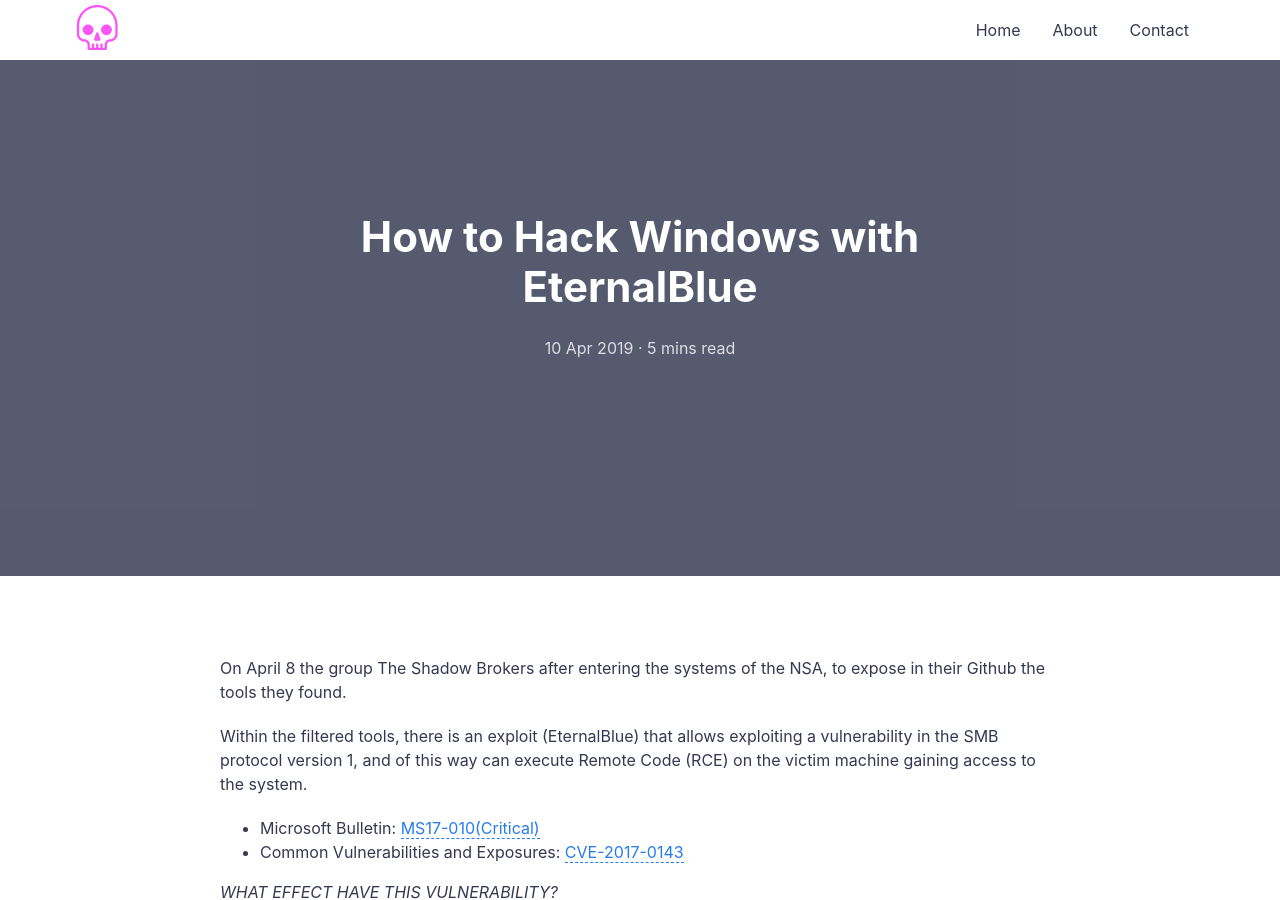
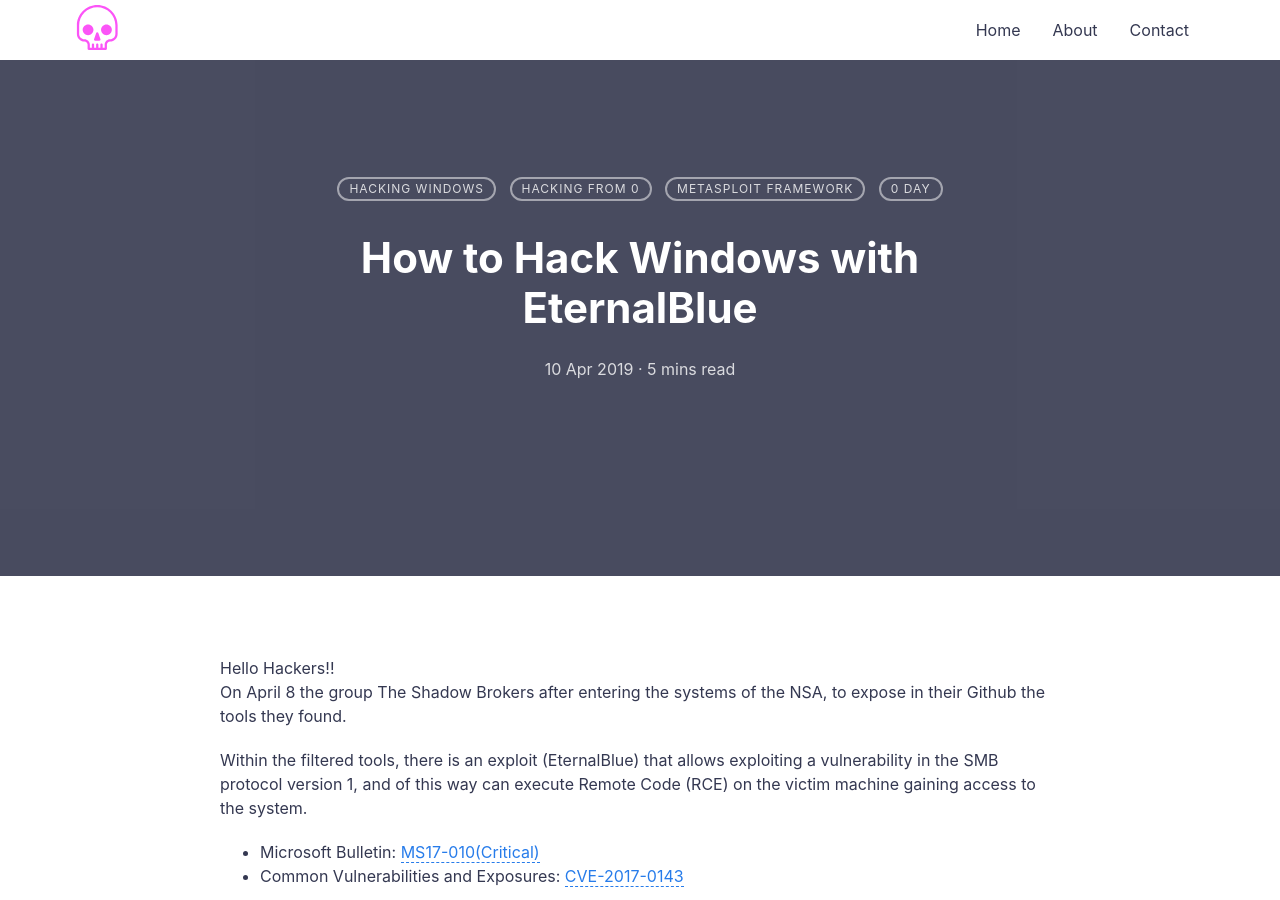
Before and after one commit to HackingProfessional/HTB, a Jekyll site: the page built from _posts/2019-04-10-Hack-Windows-with-EternalBlue.md, in a window 1280 px wide and 900 px high. Built offline with Jekyll 4.4.1, drawn with Linux system fonts in a browser that asks for light colours; our own code applies the rules of GitHub Pages for plain Markdown files; comment, search, counter and statistics services are not loaded.

Commit message:
Update 2019-04-10-Hack-Windows-with-EternalBlue.md

```diff
--- a/_posts/2019-04-10-Hack-Windows-with-EternalBlue.md
+++ b/_posts/2019-04-10-Hack-Windows-with-EternalBlue.md
@@ -1,15 +1,13 @@
 ---
-layout: post
 title: "How to Hack Windows with EternalBlue"
-excerpt: "Using the NSA's EternalBlue exploit"
+author: Gerh
+featured-img: EternalBlue
 image: "https://hackingprofessional.github.io/Security/images/EternalBlue.png"
-tags:
-  - Hacking Windows.
-  - Hacking from 0
-  - Metasploit Framework
-  - 0 Day
+description: "Using the NSA's EternalBlue exploit"
+categories: [Hacking Windows, Hacking from 0, Metasploit Framework, 0 Day]
 ---
 
+Hello Hackers!!
 On April 8 the group The Shadow Brokers after entering the systems of the NSA, to expose in their Github the tools they found.
 
 Within the filtered tools, there is an exploit (EternalBlue) that allows exploiting a vulnerability in the SMB protocol version 1, and of this way can execute Remote Code (RCE) on the victim machine gaining access to the system.
```
